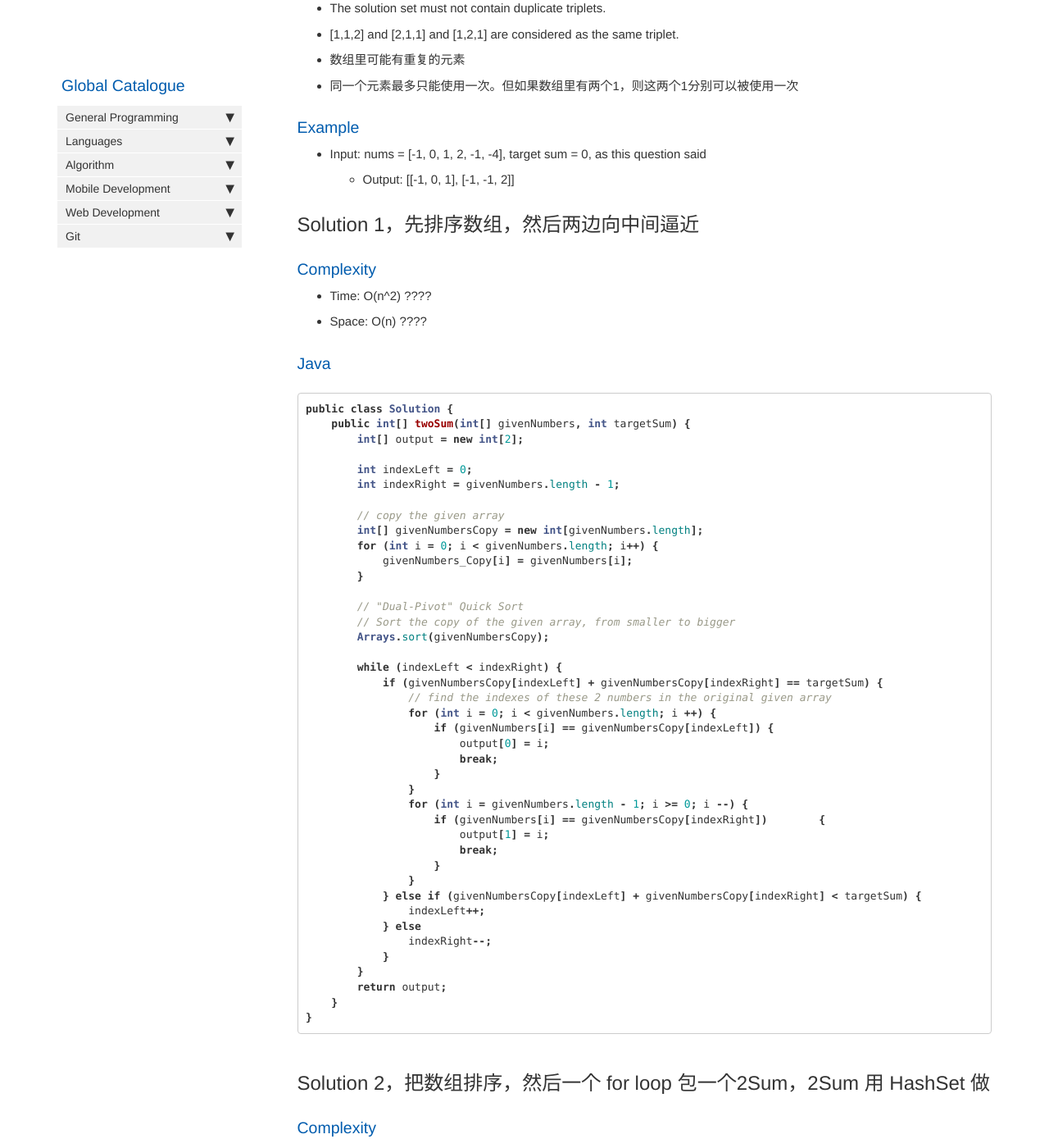
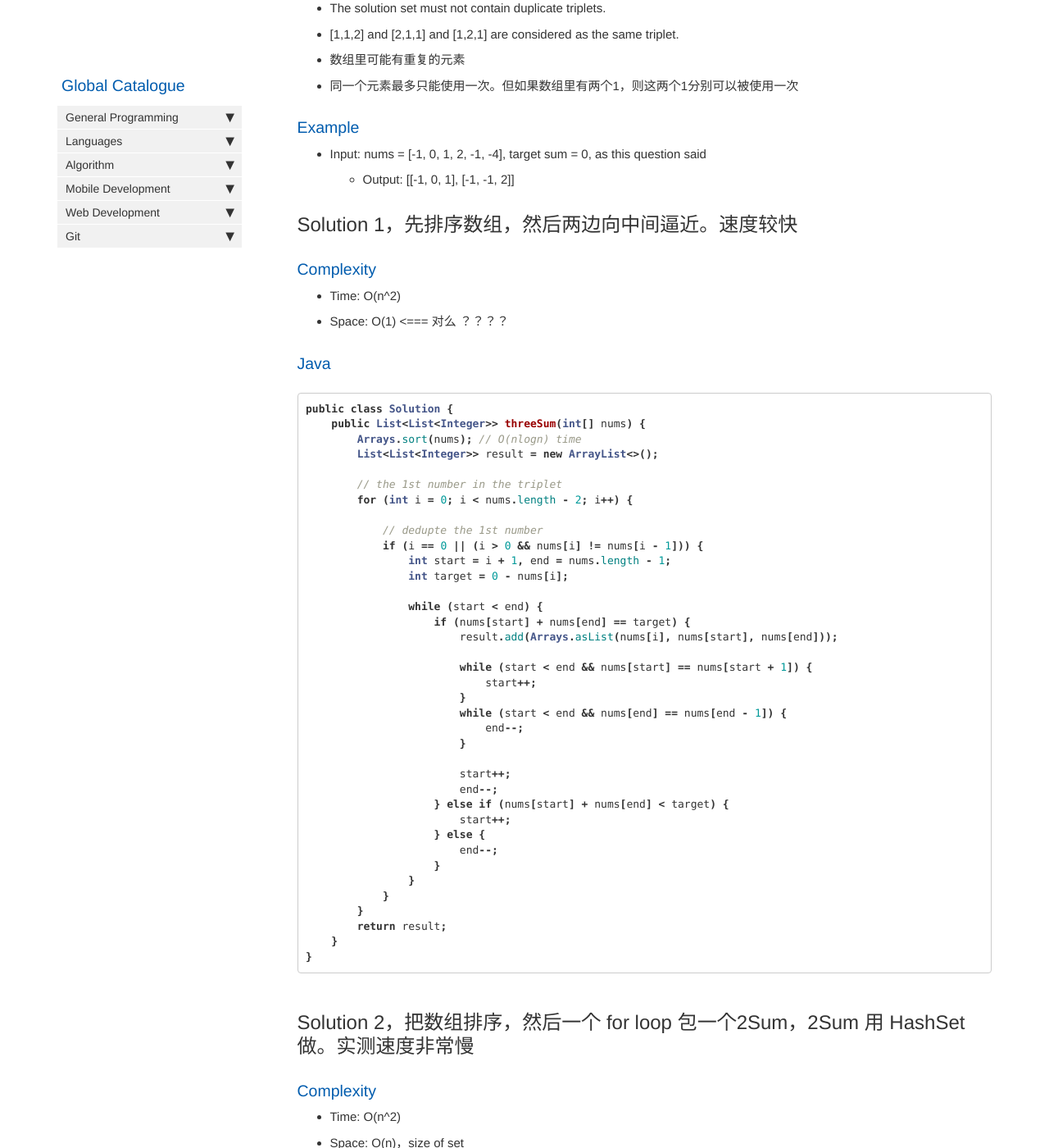
Before and after one commit to HungryOrc/hungryorc.github.io, a Jekyll site: the page built from pages/algorithm/algorithm_3Sum_allUniqueTriplets.md, in a window 1280 px wide and 1400 px high, scrolled down 368 px. Shown: the whole window at 82% size. Built offline with Jekyll 4.4.1, drawn with Linux system fonts in a browser that asks for light colours; nearby versions of some CDN libraries; comment, search, counter and statistics services are not loaded; some of the changed text lies outside the part shown.

Commit message:
Update algorithm_3Sum_allUniqueTriplets.md

````diff
--- a/pages/algorithm/algorithm_3Sum_allUniqueTriplets.md
+++ b/pages/algorithm/algorithm_3Sum_allUniqueTriplets.md
@@ -22,90 +22,121 @@ Note:
 * Input: nums = [-1, 0, 1, 2, -1, -4], target sum = 0, as this question said
   * Output: [[-1, 0, 1], [-1, -1, 2]]
 
-## Solution 1，先排序数组，然后两边向中间逼近
+## Solution 1，先排序数组，然后两边向中间逼近。速度较快
 
 ### Complexity
-* Time: O(n^2)  ????
-* Space: O(n)  ????
+* Time: O(n^2)
+* Space: O(1) <=== 对么 ？？？？
 
 ### Java
 ```java
 public class Solution {
-    public int[] twoSum(int[] givenNumbers, int targetSum) {
-        int[] output = new int[2];
+    public List<List<Integer>> threeSum(int[] nums) {
+        Arrays.sort(nums); // O(nlogn) time
+        List<List<Integer>> result = new ArrayList<>();
 
-        int indexLeft = 0;
-        int indexRight = givenNumbers.length - 1;
+        // the 1st number in the triplet
+        for (int i = 0; i < nums.length - 2; i++) {
 
-        // copy the given array
-        int[] givenNumbersCopy = new int[givenNumbers.length];
-        for (int i = 0; i < givenNumbers.length; i++) {
-            givenNumbers_Copy[i] = givenNumbers[i];
-        }
+            // dedupte the 1st number
+            if (i == 0 || (i > 0 && nums[i] != nums[i - 1])) {
+                int start = i + 1, end = nums.length - 1;
+                int target = 0 - nums[i];
 
-        // "Dual-Pivot" Quick Sort
-        // Sort the copy of the given array, from smaller to bigger
-        Arrays.sort(givenNumbersCopy);
+                while (start < end) {
+                    if (nums[start] + nums[end] == target) {
+                        result.add(Arrays.asList(nums[i], nums[start], nums[end]));
 
-        while (indexLeft < indexRight) {
-            if (givenNumbersCopy[indexLeft] + givenNumbersCopy[indexRight] == targetSum) {
-                // find the indexes of these 2 numbers in the original given array
-                for (int i = 0; i < givenNumbers.length; i ++) {
-                    if (givenNumbers[i] == givenNumbersCopy[indexLeft])	{
-                        output[0] = i;
-                        break;
+                        while (start < end && nums[start] == nums[start + 1]) {
+                            start++;
+                        }
+                        while (start < end && nums[end] == nums[end - 1]) {
+                            end--;
+                        }
+
+                        start++;
+                        end--;
+                    } else if (nums[start] + nums[end] < target) {
+                        start++;
+                    } else {
+                        end--;
                     }
                 }
-                for (int i = givenNumbers.length - 1; i >= 0; i --) {
-                    if (givenNumbers[i] == givenNumbersCopy[indexRight])	{
-                        output[1] = i;
-                        break;
-                    }
-                }
-            } else if (givenNumbersCopy[indexLeft] + givenNumbersCopy[indexRight] < targetSum) {
-                indexLeft++;
-            } else
-                indexRight--;
             }
         }
-        return output;
+        return result;
     }
 }
 ```
 
-## Solution 2，把数组排序，然后一个 for loop 包一个2Sum，2Sum 用 HashSet 做
+## Solution 2，把数组排序，然后一个 for loop 包一个2Sum，2Sum 用 HashSet 做。实测速度非常慢
 
 ### Complexity
 * Time: O(n^2)
 * Space: O(n)，size of set
 
 ### Java
+这个代码看起来不短，其实逻辑很简单
 ```java
 class Solution {
-    public int[] twoSum(int[] nums, int target) {
-        if (nums == null || nums.length == 0) {
-            return new int[0];
+    public List<List<Integer>> threeSum(int[] nums) {
+        List<List<Integer>> result = new ArrayList<>();
+        if (nums == null || nums.length < 3) {
+            return result;
         }
 
         int n = nums.length;
+        Arrays.sort(nums); // O(nlogn) time
 
-        // map<element value in the array, element index>
-        // 因为题意说了有且只会有一组答案，所以map里的一个key不会有2个value
-        Map<Integer, Integer> elements = new HashMap<>();
+        // i indicates the 1st number in the triplet
+        for (int i = 0; i < n - 2; i++) {
 
-        for (int i = 0; i < n; i++) {
+            // deduplicate the 1st number
+            if (i >= 1 && nums[i] == nums[i - 1]) {
+                continue;
+            }
+
+            List<List<Integer>> pairs = twoSum(nums, i + 1, 0 - nums[i]);
+
+            for (List<Integer> pair : pairs) {
+                // in this way we are appending the 1st number last,
+                // but doesn't matter, deduplication had been ensured beforehand
+                pair.add(nums[i]);
+                result.add(pair);
+            }
+        }
+        return result;
+    }
+
+    // the input array is guaranteed to be sorted
+    private List<List<Integer>> twoSum(int[] nums, int start, int target) {
+        List<List<Integer>> result = new ArrayList<>();
+        Set<Integer> set = new HashSet<>();
+        boolean foundTwoHalvesOfTarget = false;
+
+        for (int i = start; i < nums.length; i++) {
             int cur = nums[i];
 
-            Integer indexOfMatchingNum = elements.get(target - cur);
-            if (indexOfMatchingNum != null) {
-                return new int[]{i, indexOfMatchingNum};
+            if (set.contains(cur)) {
+                if (cur * 2 == target && !foundTwoHalvesOfTarget) {
+                    foundTwoHalvesOfTarget = true;
+                    List<Integer> pair = new ArrayList<>();
+                    pair.add(cur);
+                    pair.add(cur);
+                    result.add(pair);
+                }
+                continue;
             }
 
-            elements.put(cur, i);
+            if (set.contains(target - cur)) {
+                List<Integer> pair = new ArrayList<>();
+                pair.add(cur);
+                pair.add(target - cur);
+                result.add(pair);
+            }
+            set.add(cur);
         }
-
-        // 我们不会到这里
-        return null;
+        return result;
     }
 }
 ```
````
